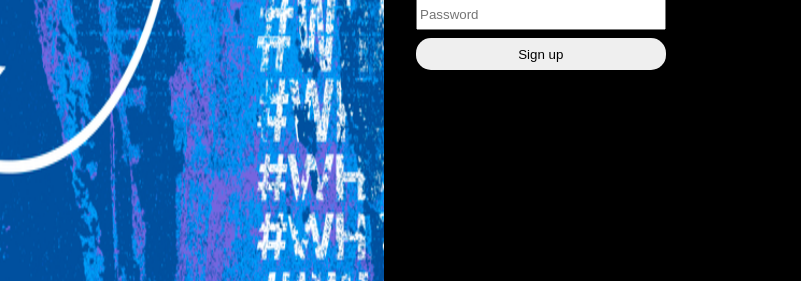
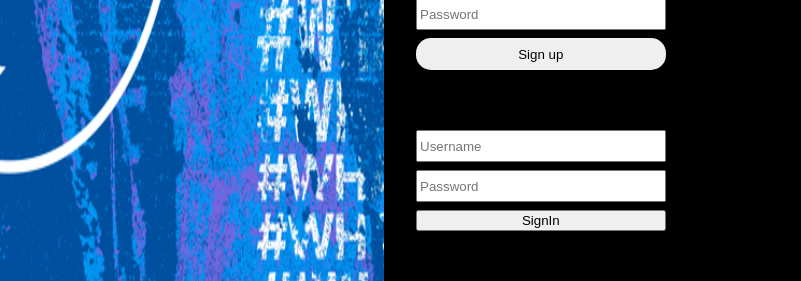
Before and after one commit to MelineCo/hackatweet-frontend, a Next.js app: page / in a window 1280 px wide. Shown: the part 456-737 px from the top of the page, without its empty margins (0-801 px from the left). Built offline with nearby package versions, Linux system fonts and the light colour scheme.

Commit message:
signIn creation

```diff
--- a/components/Home.js
+++ b/components/Home.js
@@ -12,4 +12,5 @@ function Home() {
   );
 }
 
+
 export default Home;
--- a/components/Login.js
+++ b/components/Login.js
@@ -1,5 +1,6 @@
 import styles from '../styles/Login.module.css';
 import SignUp from './SignUp';
+import SignIn from './SignIn';
 
 function Login() {
     return (
@@ -11,6 +12,7 @@ function Login() {
                 <h2 className={styles.h2}>Join hackatweet today.</h2>
 
                 <SignUp />
+                <SignIn />
             </div>
         </div>
     );
--- /dev/null
+++ b/components/SignIn.js
@@ -0,0 +1,41 @@
+import {useState } from 'react';
+import styles from '../styles/SignIn.module.css';
+
+function SignIn() {
+
+const [signInUsername, setSignInUsername] = useState('')
+const [signInPassword, setSignInPassword] = useState('');
+
+
+const handleSignIn = () => {
+console.log('click')
+
+  fetch('http://localhost:3000/users/signin', {
+    method: 'POST',
+    headers: { 'Content-Type': 'application/json' },
+    body: JSON.stringify({ username: signInUsername, password: signInPassword }),
+  }).then(response => response.json())
+    .then(data => {
+      console.log(data)
+
+      if (data.result) {
+        console.log(data.result)
+        setSignInUsername('');
+        setSignInPassword('');
+
+      }
+    });
+};
+    return (
+  <>
+            <div className={styles.form}>
+					<p>Sign-in</p>
+					<input className={styles.input} type="text" placeholder="Username" id="signInUsername" onChange={(e) => setSignInUsername(e.target.value)} value={signInUsername} />
+					<input className={styles.input} type="password" placeholder="Password" id="signInPassword" onChange={(e) => setSignInPassword(e.target.value)} value={signInPassword} />
+					<button className={styles.button} id="signIn" onClick={() => handleSignIn()}>SignIn</button>
+            </div>
+            </>
+      )
+    }
+
+    export default SignIn
--- a/pages/index.js
+++ b/pages/index.js
@@ -1,5 +1,6 @@
 import Home from '../components/Home';
 import Login from '../components/Login';
+
 
 function Index() {
   return <Login />;
--- /dev/null
+++ b/styles/SignIn.module.css
@@ -0,0 +1,17 @@
+.form{
+    display: flex;
+    flex-direction: column;
+    gap: 0.5rem;
+    width: 30%;
+}
+
+
+.input {
+    height: 2rem;
+}
+
+.signInButton{
+    height: 2rem;
+    border-radius: 15px;
+    border: none;
+}
```
